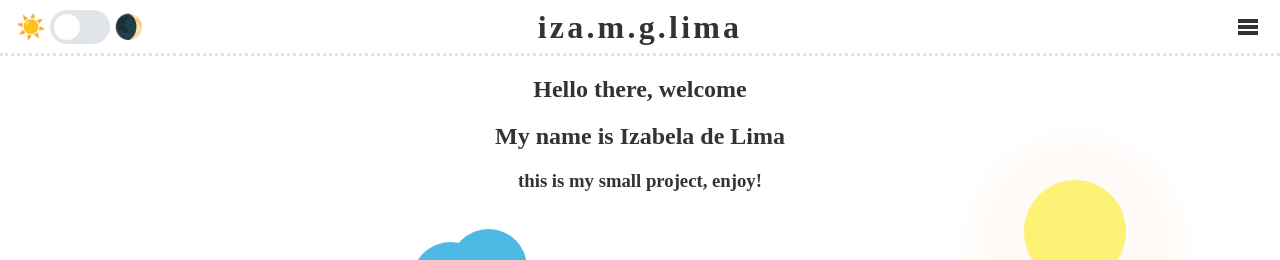
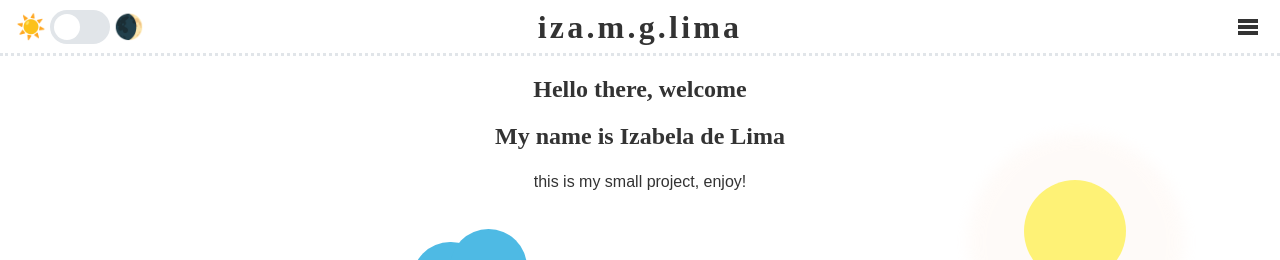
Before and after one commit to izamglima/izamglima.github.io, a Next.js app: page / in a window 1280 px wide. Shown: the top 260 px of the page. Built offline with nearby package versions, Linux system fonts and the light colour scheme; no server answers; a web font is replaced by a local one.

Commit message:
change header to p

```diff
--- a/components/Hero.js
+++ b/components/Hero.js
@@ -5,7 +5,7 @@ const Hero = () => {
     <div className={styles['hero-background']}>
       <h1 className={styles.developer}>Hello there, welcome</h1>
       <h2 className={styles.developer}>My name is Izabela de Lima</h2>
-      <h3 className={styles.developer}>this is my small project, enjoy!</h3>
+      <p className={styles.developer}>this is my small project, enjoy!</p>
       <div className={styles.sun}></div>
       <div className={styles.moon}></div>
 
```
